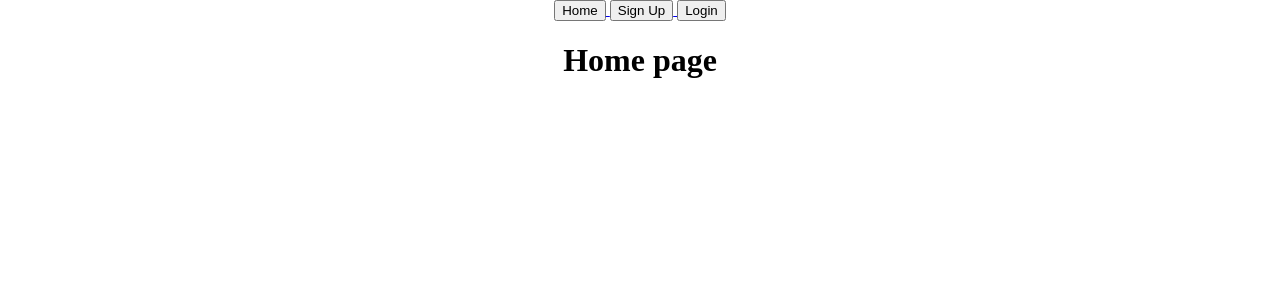
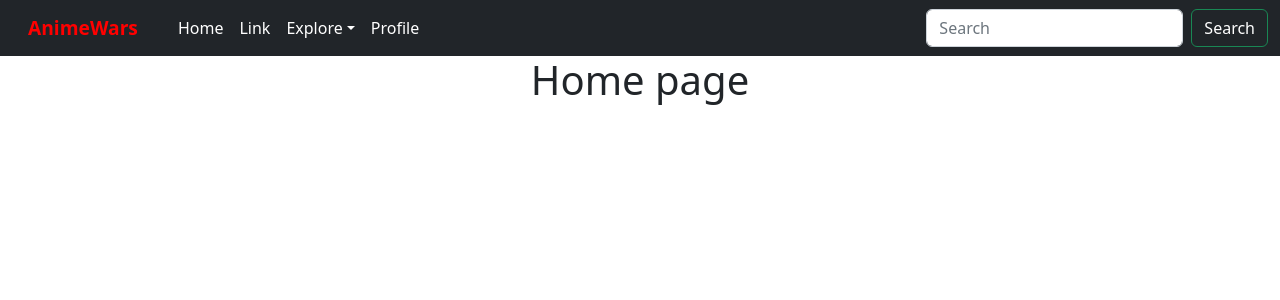
Before and after one commit to JordiMartinezDev/AnimeWars-Front, a React (Create React App) app: page / in a window 1280 px wide. Shown: the top 300 px of the page. Built offline with nearby package versions, Linux system fonts and the light colour scheme; no server answers.

Commit message:
navbar bootstrap

```diff
--- a/package.json
+++ b/package.json
@@ -6,7 +6,9 @@
     "axios": "^1.1.3",
     "bootstrap": "^5.2.2",
     "react": "^18.2.0",
+    "react-bootstrap": "^2.5.0",
     "react-dom": "^18.2.0",
+    "react-player": "^2.11.0",
     "react-router-dom": "^6.4.3",
     "react-scripts": "^5.0.1"
   },
--- a/src/App.jsx
+++ b/src/App.jsx
@@ -10,6 +10,8 @@
 import IsPrivate from "./components/IsPrivate/IsPrivate";
 import IsAnon from "./components/IsAnon/IsAnon";
 import CreateEpisode from "./pages/CreateEpisode/CreateEpisode";
+import Episode from "./pages/Episode/Episode";
+
 
 function App() {
   return (
@@ -23,6 +25,7 @@
         <Route path="/signup" element={ <IsAnon> <SignupPage /> </IsAnon>}/>
         <Route path="/login" element={<IsAnon> <LoginPage /> </IsAnon>} />
         <Route path="/createEpisode" element={<CreateEpisode></CreateEpisode>}/>
+        <Route path="/episode" element={<Episode></Episode>}/>
         <Route path="*" element={<NotFoundPage></NotFoundPage>} />
       </Routes>
     </div>
--- a/src/components/Navbar/Navbar.css
+++ b/src/components/Navbar/Navbar.css
@@ -0,0 +1,8 @@
+.link{
+    color: rgb(255, 0, 0);
+    text-decoration: none;
+    font-size: 1.2rem;
+    font-weight: 600;
+    padding: 0 1rem;
+    transition: all 0.3s ease-in-out;
+}
--- a/src/components/Navbar/Navbar.jsx
+++ b/src/components/Navbar/Navbar.jsx
@@ -2,6 +2,10 @@
 import { Link } from "react-router-dom";
 import { useContext } from "react";
 import { AuthContext } from "../../context/auth.context";
+import 'bootstrap/dist/css/bootstrap.css';
+import 'bootstrap';
+
+//bootstrap
 
 function Navbar() {
   // Subscribe to the AuthContext to gain access to
@@ -9,38 +13,78 @@
   const { isLoggedIn, user, logOutUser } = useContext(AuthContext);
 
   return (
-    <nav>
-      <Link to="/">
-        <button>Home</button>
-      </Link>
+    // <nav>
+    //   <Link to="/">
+    //     <button>Home</button>
+    //   </Link>
 
-      {isLoggedIn && (
-        <>
-          <button onClick={logOutUser}>Logout</button>
+    //   {isLoggedIn && (
+    //     <>
+    //       <button onClick={logOutUser}>Logout</button>
 
-          <Link to="/profile">
-            <button>Profile</button>
-            {/* <img src="https://picsum.photos/id/402/200/300" style={{ width: 50, height: 50, borderRadius: 25}} alt="profile" /> */}
-          </Link>
+    //       <Link to="/profile">
+    //         <button>Profile</button>
+    //         {/* <img src="https://picsum.photos/id/402/200/300" style={{ width: 50, height: 50, borderRadius: 25}} alt="profile" /> */}
+    //       </Link>
 
-          <span>{user && user.name}</span>
-        </>
-      )}
+    //       <span>{user && user.name}</span>
+    //     </>
+    //   )}
 
-      {!isLoggedIn && (
-        <>
-          <Link to="/signup">
-            {" "}
-            <button>Sign Up</button>{" "}
-          </Link>
-          <Link to="/login">
-            {" "}
-            <button>Login</button>{" "}
-          </Link>
-        </>
-      )}
-    </nav>
-  );
+    //   {!isLoggedIn && (
+    //     <>
+    //       <Link to="/signup">
+    //         {" "}
+    //         <button>Sign Up</button>{" "}
+    //       </Link>
+    //       <Link to="/login">
+    //         {" "}
+    //         <button>Login</button>{" "}
+    //       </Link>
+    //     </>
+    //   )}
+    // </nav>
+    <nav className="navbar navbar-expand-lg navbar-darkt bg-dark">
+  <div className="container-fluid">
+    <a className="text-danger navbar-brand" href="#">
+    <Link class="link" to="/">AnimeWars</Link></a>
+    <button className="text-white navbar-toggler" type="button" data-bs-toggle="collapse" data-bs-target="#navbarScroll" aria-controls="navbarScroll" aria-expanded="false" aria-label="Toggle navigation">
+      <span className="text-white navbar-toggler-icon"></span>
+    </button>
+    <div className="collapse navbar-collapse" id="navbarScroll">
+      <ul className="navbar-nav me-auto my-2 my-lg-0 navbar-nav-scroll" /*style={{"--bs-scroll-height: "100px"}}*/>
+        <li className="nav-item">
+          <a className=" text-white bg-dark nav-link active" aria-current="page" href="#">Home</a>
+        </li>
+        <li className="nav-item">
+          <a className="text-white bg-dark nav-link" href="#">Link</a>
+        </li>
+        <li className="nav-item dropdown">
+          <a className="text-white nav-link dropdown-toggle" href="#" id="navbarScrollingDropdown" role="button" data-bs-toggle="dropdown" aria-expanded="false">
+            Explore
+          </a>
+          <ul className="text-white bg-dark dropdown-menu" aria-labelledby="navbarScrollingDropdown">
+            <li><a className="text-white bg-dark dropdown-item" href="#">Action</a></li>
+            <li><a className="text-white bg-dark dropdown-item" href="#">Another action</a></li>
+            <li><hr className="text-white bg-dark dropdown-divider"/></li>
+            <li><a className="text-white bg-dark dropdown-item" href="#">Something else here</a></li>
+          </ul>
+        </li>
+        <li className="text-white nav-item">
+          <a className="text-white bg-dark nav-link disabled" href="#" tabIndex="-1" aria-disabled="true">Profile</a>
+        </li>
+      </ul>
+      <form className="text-white d-flex">
+        <input className="text-white form-control me-2" type="search" placeholder="Search" aria-label="Search"/>
+        <button className="text-white btn btn-outline-success" type="submit">Search</button>
+      </form>
+    </div>
+  </div>
+</nav>
+
+    );
+
+
 }
 
 export default Navbar;
--- a/src/pages/Episode/Episode.jsx
+++ b/src/pages/Episode/Episode.jsx
@@ -1,9 +1,26 @@
+import React from 'react'
+import ReactPlayer from 'react-player'
+
 function Episode() {
     return (
         <div>
             <h1> One Episode Page</h1>
+            <ReactPlayer
+            url="https://vimeo.com/243556536"
+            width="100%"
+            height="500px"
+            playing
+            playIcon={<button>Play</button>}
+            light="https://i.stack.imgur.com/zw9Iz.png"
+            />
         </div>
+
     )
 }
 
 export default Episode;
+
+
+//para el reproductor
+//npm install react-player --save
+//yarn add react-player
```
Also changed, not shown: 2 other files (tests, documents, lock files or other folders).
